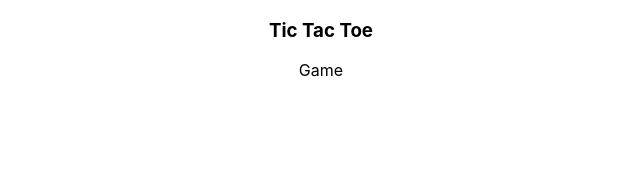
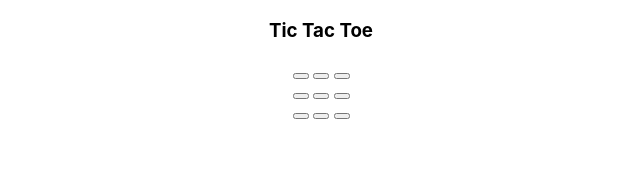
Before and after one commit to Jobayer109/Tic-Tac-Toe, a React (Create React App) app: page / in a window 1280 px wide. Shown: the top 170 px of the page, without its empty margins (319-959 px from the left). Built offline with nearby package versions, Linux system fonts and the light colour scheme.

Commit message:
Square and board component implemented

```diff
--- a/src/components/board.jsx
+++ b/src/components/board.jsx
@@ -0,0 +1,24 @@
+import React from "react";
+import Square from "./square";
+
+const Board = (props) => {
+  const squareRender = (i) => (
+    <Square value={props.squares[i]} onClick={() => props.onClick(i)} />
+  );
+
+  return (
+    <div>
+      <div>
+        {squareRender(0)} {squareRender(1)} {squareRender(2)}
+      </div>
+      <div>
+        {squareRender(3)} {squareRender(4)} {squareRender(5)}
+      </div>
+      <div>
+        {squareRender(6)} {squareRender(7)} {squareRender(8)}
+      </div>
+    </div>
+  );
+};
+
+export default Board;
--- a/src/components/game.jsx
+++ b/src/components/game.jsx
@@ -1,8 +1,21 @@
 import React, { Component } from "react";
+import Board from "./board";
 
 class Game extends Component {
+  state = {
+    history: [{ squares: Array(9).fill(null) }],
+  };
+
+  onClick = (i) => {
+    console.log(i);
+  };
+
   render() {
-    return <div>Game</div>;
+    return (
+      <div>
+        <Board onClick={this.onClick} squares={this.state.history[0]} />
+      </div>
+    );
   }
 }
 
--- a/src/components/square.jsx
+++ b/src/components/square.jsx
@@ -0,0 +1,7 @@
+import React from "react";
+
+const Square = (props) => {
+  return <button onClick={props.onClick}>{props.value}</button>;
+};
+
+export default Square;
```
